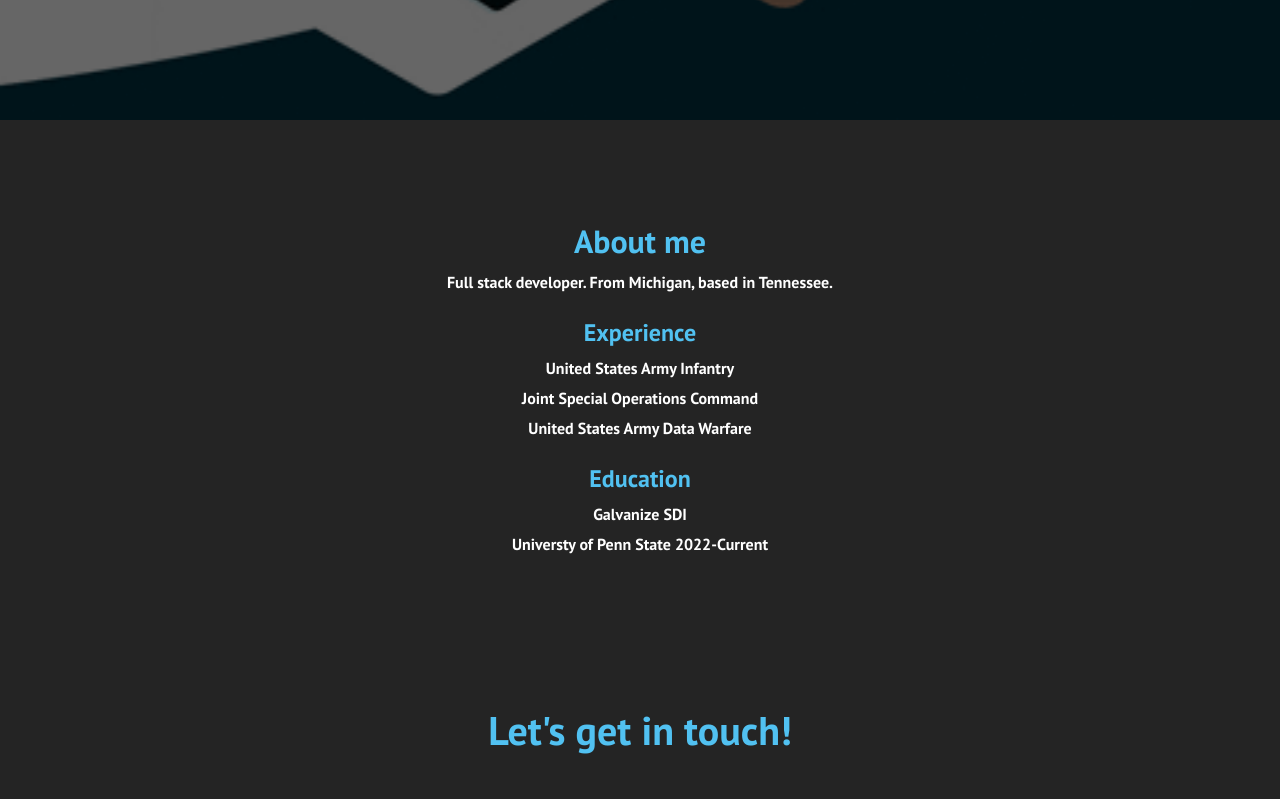
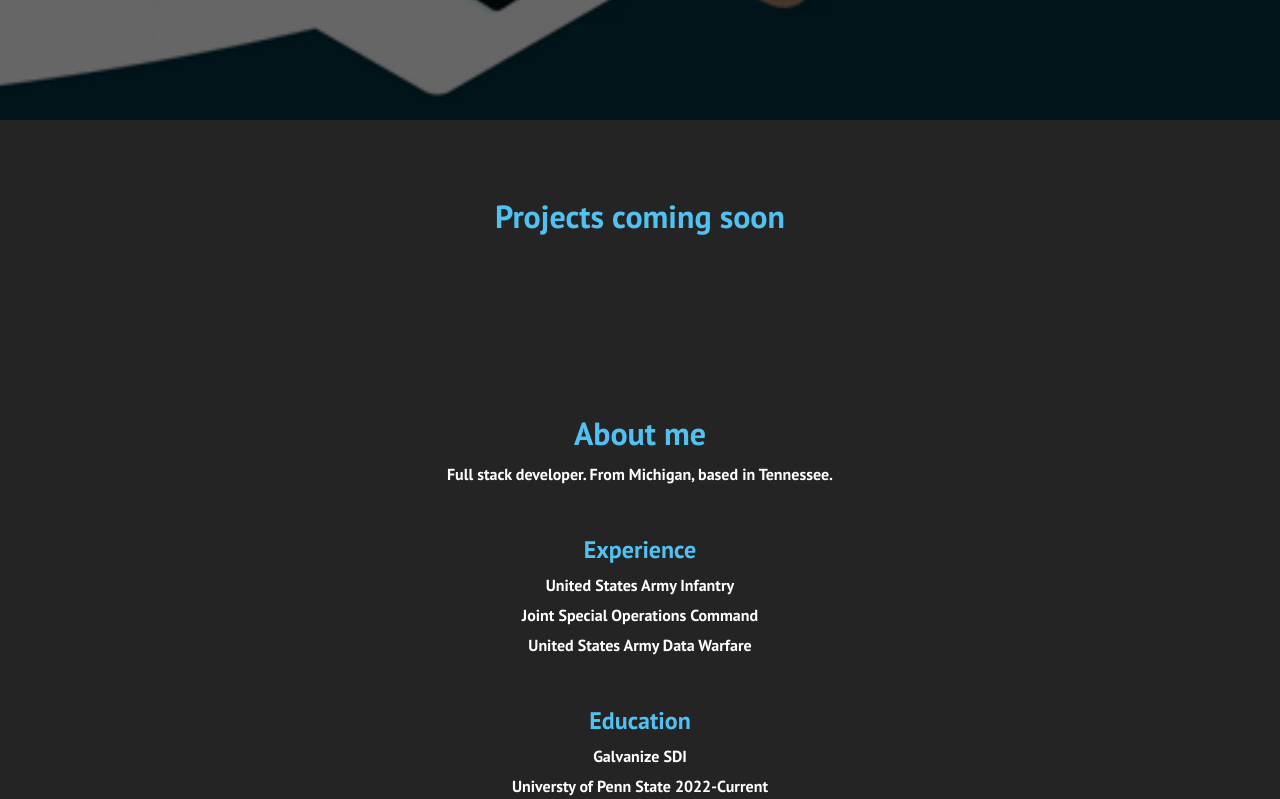
Before and after one commit to brandonadams21/Portfolio-website, a React (Create React App) app: page / in a window 1280 px wide. Shown: the part 760-1559 px from the top of the page. Built offline with nearby package versions, Linux system fonts and the light colour scheme.

Commit message:
smooth scroll added when contact is clicked

```diff
--- a/src/App.css
+++ b/src/App.css
@@ -3,6 +3,7 @@
   margin: 0;
   padding: 0;
   font-family: 'PT Sans', sans-serif;
+  scroll-behavior: smooth;
 }
 
 body {
--- a/src/App.js
+++ b/src/App.js
@@ -5,9 +5,6 @@ import Home from './components/pages/Home';
 import { BrowserRouter as Router, Switch, Route } from 'react-router-dom';
 import Blog from './components/pages/Blog';
 import Projects from './components/pages/Projects';
-import Contact from './components/pages/Contact';
-import Skills from './components/pages/Skills'
-import About from './components/About';
 
 function App() {
   return (
@@ -18,10 +15,6 @@ function App() {
         <Switch>
           <Route path='/' exact component={Home} />
           <Route path='/blog' component={Blog} />
-          <Route path='/projects' component={Projects} />
-          <Route path = '/contact' component={Contact} />
-          <Route path = '/skills' component={Skills} />
-          <Route path = '/about' component={About} />
         </Switch>
       </Router>
     </>
--- a/src/components/About.css
+++ b/src/components/About.css
@@ -12,6 +12,7 @@
   .aboutHeader {
     text-align: center;
     color: #51C1F1;
+    padding-top: 75px;
   }
 
   /* .linkedinBadge {
--- a/src/components/About.js
+++ b/src/components/About.js
@@ -4,17 +4,17 @@ import "./About.css";
 
 function About() {
   return (
-    <div className="about">
+    <div className="about" id="aboutMe">
       <h1 className="aboutHeader">About me</h1>
       <p style={{ paddingTop: "10px" }}>
         Full stack developer. From Michigan,
         based in Tennessee.
       </p>
-      <h2 className="experienceHeader" style={{paddingTop: '25px'}}>Experience</h2>
+      <h2 className="experienceHeader" style={{paddingTop: '50px'}}>Experience</h2>
       <p style={{paddingTop: '10px'}}>United States Army Infantry</p>
       <p style={{paddingTop: '10px'}}>Joint Special Operations Command</p>
       <p style={{paddingTop: '10px'}}>United States Army Data Warfare</p>
-      <h2 className="educationHeader" style={{paddingTop: '25px'}}>Education</h2>
+      <h2 className="educationHeader" style={{paddingTop: '50px'}}>Education</h2>
       <p style={{paddingTop: '10px'}}>Galvanize SDI</p>
       <p style={{paddingTop: '10px'}}>Universty of Penn State 2022-Current</p>
     </div>
--- a/src/components/MainSection.js
+++ b/src/components/MainSection.js
@@ -43,8 +43,7 @@ function HeroSection() {
           <span class="text">e</span>
           <span class="text">r</span>
         </p>
-        <a href="/contact" className="text">
-          {" "}
+        <a href="#contact" className="text">
           Contact me!
         </a>
       </h1>
--- a/src/components/Navbar.js
+++ b/src/components/Navbar.js
@@ -23,43 +23,42 @@ function Navbar() {
 
   window.addEventListener('resize', showButton);
 
-
   return (
     <>
       <nav className='navbar'>
         <div className='navbar-container'>
-          <Link to='/' onClick={closeMobileMenu} src="images/BA.png">
+          <a href='#top' onClick={closeMobileMenu} src="images/BA.png">
              <img className="logo" src="BA.png" style={{width: '60px', paddingTop: '17px'}}></img>
-          </Link>
+          </a>
           <div className='menu-icon' onClick={handleClick}>
             <i className={click ? 'fas fa-times' : 'fas fa-bars'} />
           </div>
           <ul className={click ? 'nav-menu active' : 'nav-menu'}>
             <li className='nav-item'>
-              <Link to='/projects' className='nav-links' data-text="Projects" onClick={closeMobileMenu}>
+              <a href='#projects' className='nav-links' data-text="Projects" onClick={closeMobileMenu}>
                 Projects
-              </Link>
+              </a>
             </li>
             <li className='nav-item'>
-              <Link
-                to='/about'
+              <a
+                href="#aboutMe"
                 className='nav-links'
                 data-text="About"
                 onClick={closeMobileMenu}
               >
 
                 About
-              </Link>
+              </a>
             </li>
             <li className='nav-item'>
-              <Link
-                to='/contact'
+              <a
+                href="#contact"
                 className='nav-links'
                 data-text="Contact"
                 onClick={closeMobileMenu}
               >
                 Contact
-              </Link>
+              </a>
             </li>
             <li>
             </li>
--- a/src/components/pages/Contact.css
+++ b/src/components/pages/Contact.css
@@ -6,6 +6,7 @@
   text-align: center;
   font-size: 40px;
   color: #51C1F1;
+  padding-top: 75px;
 }
 
 
--- a/src/components/pages/Contact.js
+++ b/src/components/pages/Contact.js
@@ -15,9 +15,9 @@ export default function Contact() {
   const sendData = async (e) => {
     e.preventDefault();
     try {
-      var base = new Airtable({ apiKey: `${process.env.REACT_APP_AIRTABLE_API_KEY}` }).base(
-        "appi3ey74toVdwQ6Q"
-      );
+      var base = new Airtable({
+        apiKey: `${process.env.REACT_APP_AIRTABLE_API_KEY}`,
+      }).base("appi3ey74toVdwQ6Q");
       base("Teams").create(
         [
           {
@@ -68,15 +68,17 @@ export default function Contact() {
   }
 
   return (
-
-
     <div className="App">
-          <div className="contactHeader">Let's get in touch!</div>
+      <div id="contact" className="contactHeader">
+        Let's get in touch!
+      </div>
       <div class="contain">
         <div class="wrapper">
           <div class="contacts">
             <ul>
-            <li>I am interested in job opportunites, freelance, and networking.</li>
+              <li>
+                I am interested in job opportunites, freelance, and networking.
+              </li>
             </ul>
           </div>
           <form
@@ -86,7 +88,6 @@ export default function Contact() {
             required
             onSubmit={sendData}
           >
-
             <p>
               <input
                 name="name"
--- a/src/components/pages/Home.js
+++ b/src/components/pages/Home.js
@@ -7,15 +7,12 @@ import About from '../About';
 import Projects from './Projects';
 import Contact from './Contact';
 
-function Home() {
+function Home(id='top') {
   return (
     <>
-
       <HeroSection />
-
-      {/* <Projects /> */}
+      <Projects />
       <About />
-      {/* <Cards /> */}
       <Contact />
       <Footer />
     </>
--- a/src/components/pages/Projects.js
+++ b/src/components/pages/Projects.js
@@ -2,5 +2,5 @@ import React from 'react';
 import '../../App.css';
 
 export default function Projects() {
-  return <h1 className='projectsSection'>Projects coming soon</h1>;
+  return <h1 className='projectsSection' id='projects' style={{color: 'rgb(81, 193, 241)', paddingTop: '75px'}}>Projects coming soon</h1>;
 }
```
Lines whose indentation alone changed are shown as unchanged.
